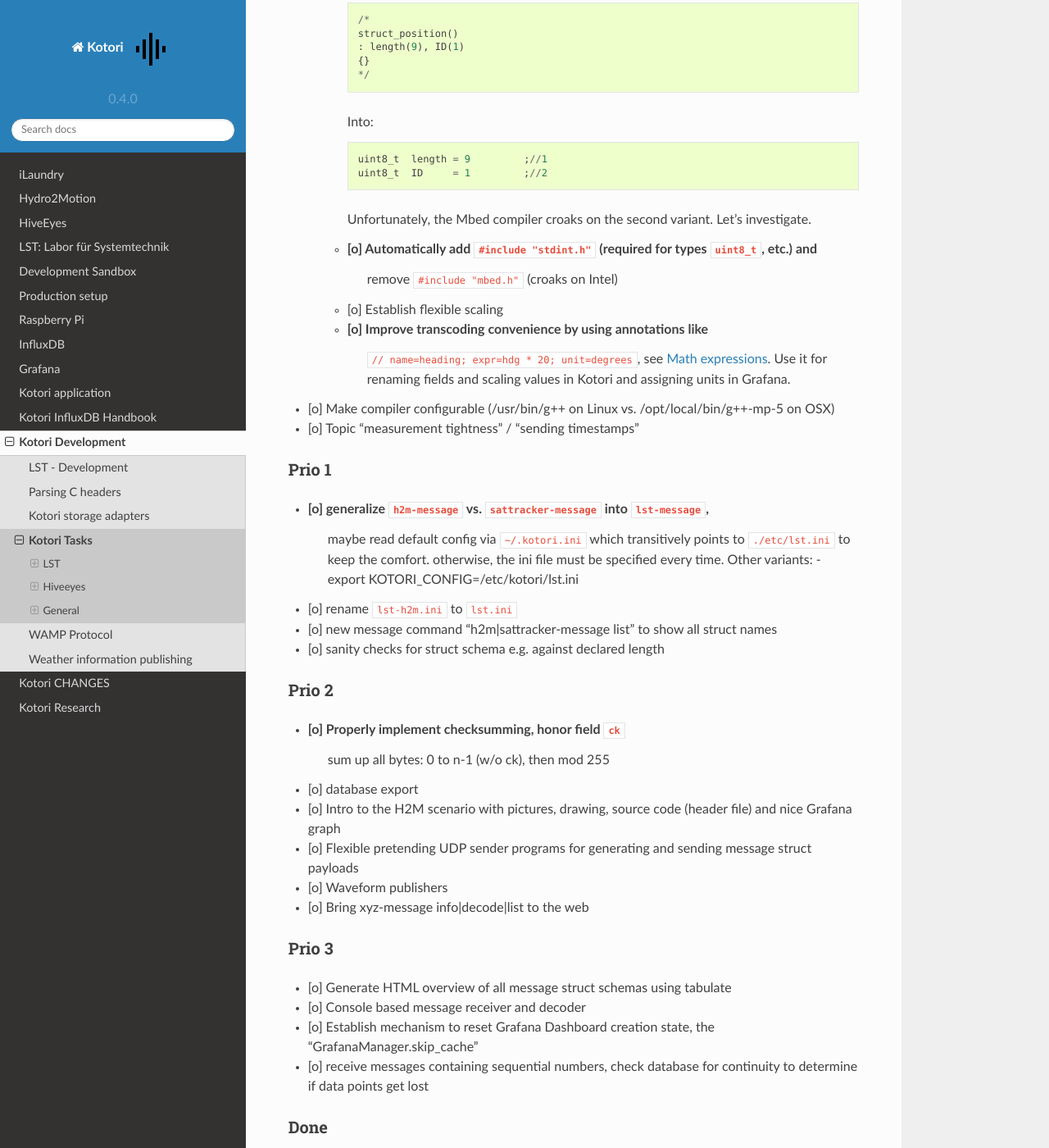
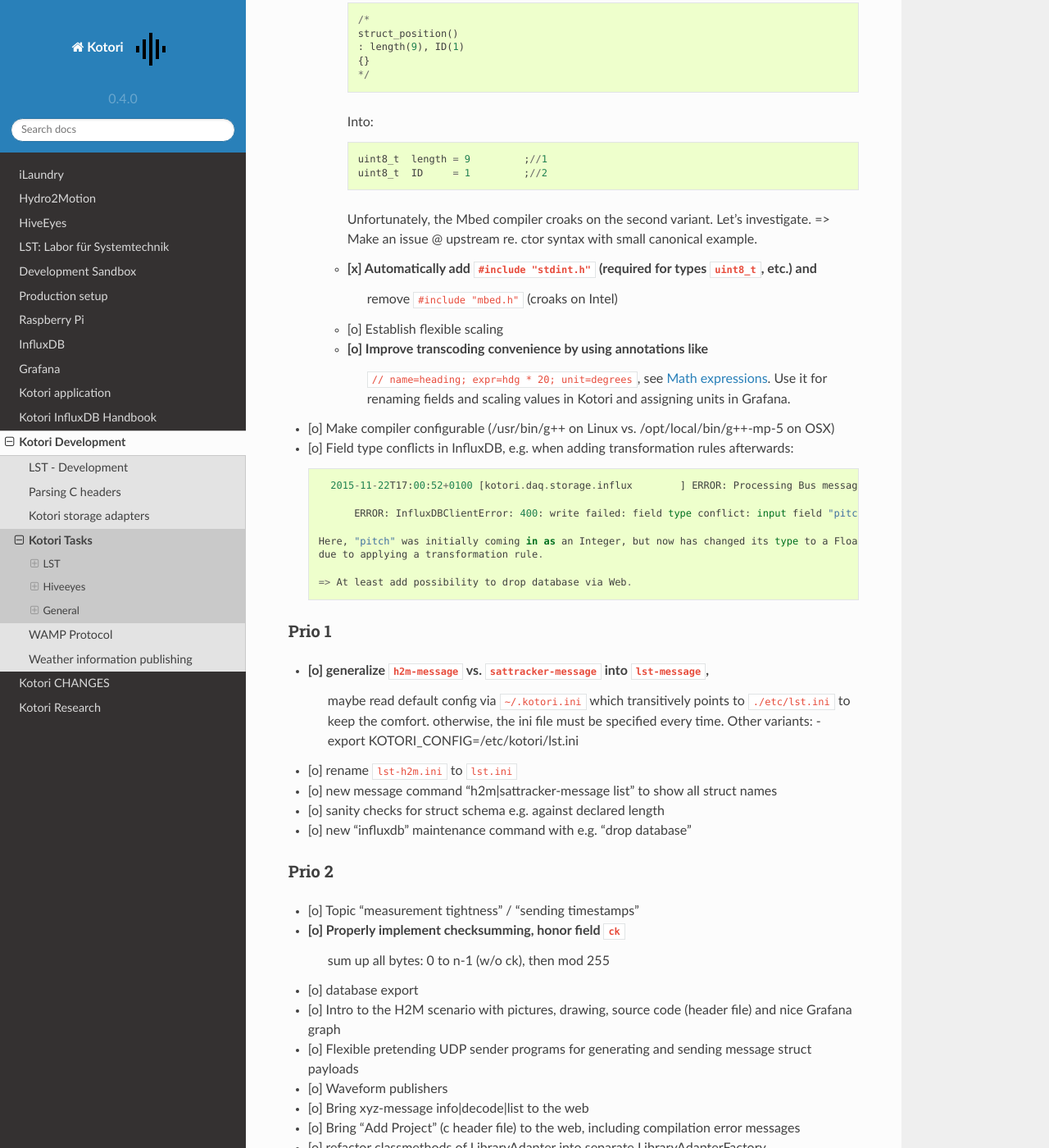
Before and after one commit to daq-tools/kotori, a Sphinx documentation site: the page built from doc/source/development/tasks.rst, in a window 1280 px wide and 1400 px high, scrolled down 431 px. Shown: the whole window at 82% size. Built offline with Sphinx 7.4.7 and the Read the Docs theme 2.0.0, drawn with Linux system fonts in a browser that asks for light colours; some of the changed text lies outside the part shown.

Commit message:
update docs, minor updates

```diff
--- a/CHANGES.rst
+++ b/CHANGES.rst
@@ -4,9 +4,9 @@ Kotori CHANGES
 
 develop
 -------
-- add lst-sattracker application
-- fix WAMP serialization error when publishing binary data (e.g. "char 0x9c") by using MsgPack serialization
-- augment c source file before compilation re. ``#include "mbed.h"`` vs. ``#include "stdint.h"``
+- lst: add sattracker application
+- lst: fix WAMP serialization error when publishing binary data (e.g. "char 0x9c") by using MsgPack serialization
+- lst: augment c source file before compilation re. ``#include "mbed.h"`` vs. ``#include "stdint.h"``
 - lst: parse transformation rules from source code annotation
 - lst: apply transformation rules before publishing to software bus
 
--- a/doc/source/development/tasks.rst
+++ b/doc/source/development/tasks.rst
@@ -26,8 +26,9 @@ of Kotori somehow inconvenient in day-to-day business. Let's fix them.
               uint8_t  ID     = 1         ;//2
 
       Unfortunately, the Mbed compiler croaks on the second variant. Let's investigate.
+      => Make an issue @ upstream re. ctor syntax with small canonical example.
 
-    - [o] Automatically add ``#include "stdint.h"`` (required for types ``uint8_t``, etc.) and
+    - [x] Automatically add ``#include "stdint.h"`` (required for types ``uint8_t``, etc.) and
           remove ``#include "mbed.h"`` (croaks on Intel)
     - [o] Establish flexible scaling
     - [o] Improve transcoding convenience by using annotations like
@@ -35,7 +36,18 @@ of Kotori somehow inconvenient in day-to-day business. Let's fix them.
           Use it for renaming fields and scaling values in Kotori and assigning units in Grafana.
 
 - [o] Make compiler configurable (/usr/bin/g++ on Linux vs. /opt/local/bin/g++-mp-5 on OSX)
-- [o] Topic "measurement tightness" / "sending timestamps"
+
+- [o] Field type conflicts in InfluxDB, e.g. when adding transformation rules afterwards::
+
+        2015-11-22T17:00:52+0100 [kotori.daq.storage.influx        ] ERROR: Processing Bus message failed: 400: write failed: field type conflict: input field "pitch" on measurement "01_position" is type float64, already exists as type integer
+
+            ERROR: InfluxDBClientError: 400: write failed: field type conflict: input field "pitch" on measurement "01_position" is type float64, already exists as type integer
+
+      Here, "pitch" was initially coming in as an Integer, but now has changed its type to a Float64,
+      due to applying a transformation rule.
+
+      => At least add possibility to drop database via Web.
+
 
 
 Prio 1
@@ -47,10 +59,12 @@ Prio 1
 - [o] rename ``lst-h2m.ini`` to ``lst.ini``
 - [o] new message command "h2m|sattracker-message list" to show all struct names
 - [o] sanity checks for struct schema e.g. against declared length
+- [o] new "influxdb" maintenance command with e.g. "drop database"
 
 
 Prio 2
 ------
+- [o] Topic "measurement tightness" / "sending timestamps"
 - [o] Properly implement checksumming, honor field ``ck``
       sum up all bytes: 0 to n-1 (w/o ck), then mod 255
 - [o] database export
@@ -58,6 +72,8 @@ Prio 2
 - [o] Flexible pretending UDP sender programs for generating and sending message struct payloads
 - [o] Waveform publishers
 - [o] Bring xyz-message info|decode|list to the web
+- [o] Bring "Add Project" (c header file) to the web, including compilation error messages
+- [o] refactor classmethods of LibraryAdapter into separate LibraryAdapterFactory
 
 
 Prio 3
--- a/doc/source/handbook/influxdb.rst
+++ b/doc/source/handbook/influxdb.rst
@@ -20,7 +20,7 @@ Database operations
 -------------------
 Create database::
 
-    curl --silent --get 'http://192.168.59.103:8086/query?pretty=true' --user admin:admin --data-urlencode --data-urlencode 'q=CREATE DATABASE "hiveeyes_100"'
+    curl --silent --get 'http://192.168.59.103:8086/query?pretty=true' --user admin:admin --data-urlencode 'q=CREATE DATABASE "hiveeyes_100"'
 
 
 List databases::
@@ -30,7 +30,7 @@ List databases::
 
 Drop database::
 
-    curl --silent --get 'http://192.168.59.103:8086/query?pretty=true' --user admin:admin --data-urlencode 'db=hiveeyes_100' --data-urlencode 'q=DROP DATABASE "hiveeyes_100"'
+    curl --silent --get 'http://192.168.59.103:8086/query?pretty=true' --user admin:admin --data-urlencode 'q=DROP DATABASE "hiveeyes_100"'
 
 
 Query operations
--- a/setup.py
+++ b/setup.py
@@ -21,7 +21,6 @@ requires = [
     #'grafana-dashboard-builder==0.1.0a7',
     'Jinja2==2.8',
     'pyclibrary==0.1.2',
-    #'cffi==1.3.1',
     'tabulate==0.7.5',
     'sympy==0.7.6.1',
     'msgpack-python==0.4.6',
```
Also changed, not shown: 2 other files.
